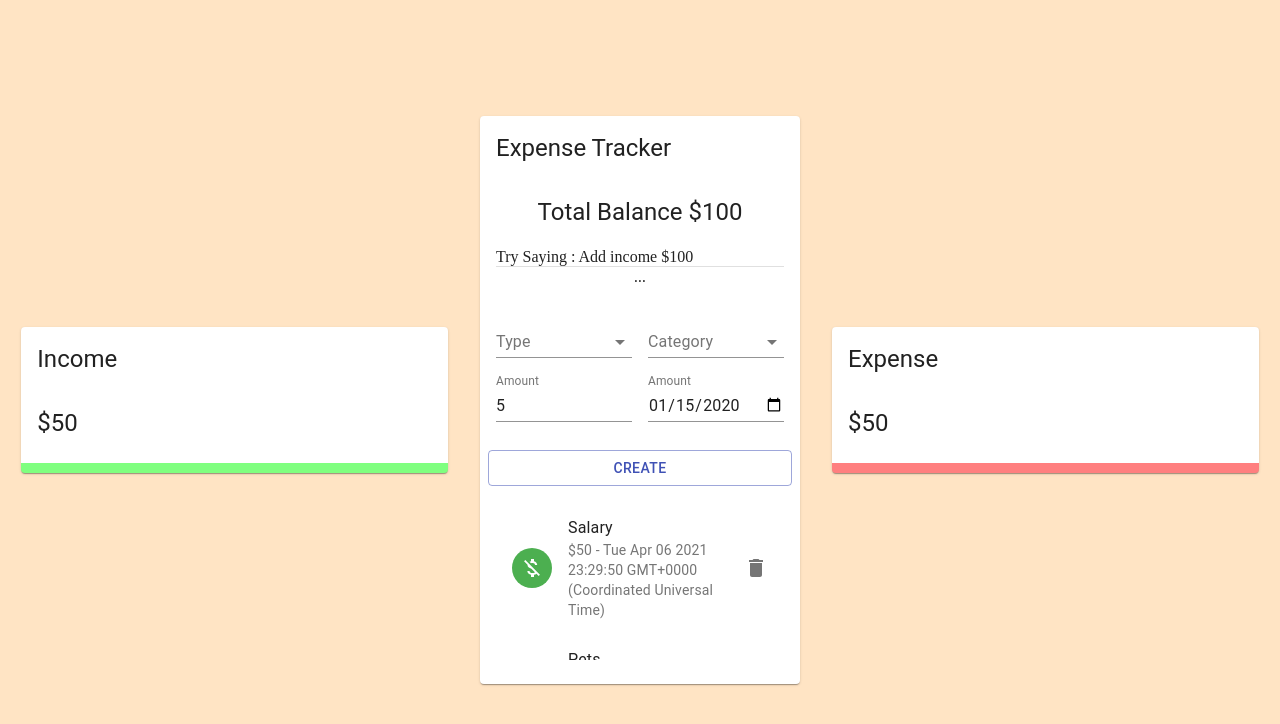
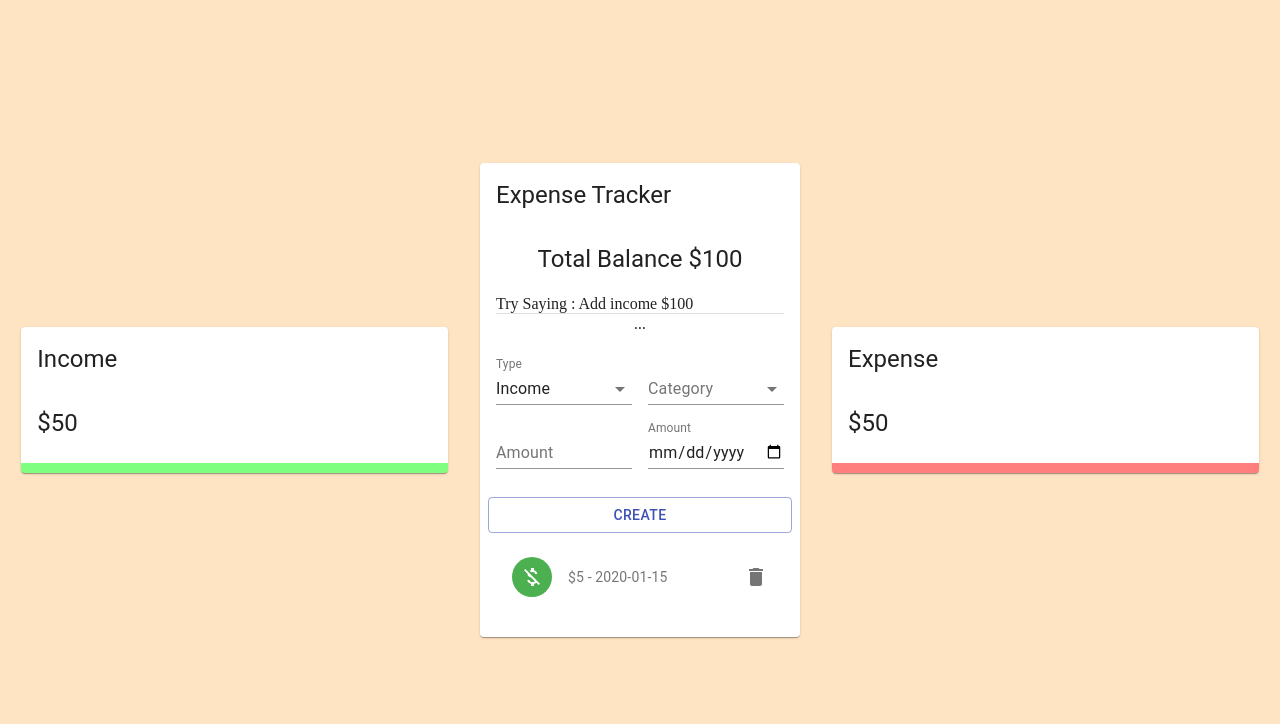
Before and after one commit to itsyashshah/Expense-Tracker, a React (Create React App) app: page / in a window 1280 px wide. Both pictures are taken after typing "5", "2020-01-15" into the empty fields and a click on the button "CREATE". Shown: the top 724 px of the page. Built offline with nearby package versions, Linux system fonts and the light colour scheme.

Commit message:
Allocated the context and crud for transcations

```diff
--- a/src/components/Main/Form/Form.jsx
+++ b/src/components/Main/Form/Form.jsx
@@ -1,6 +1,10 @@
-import React, {useState} from 'react'
+import React, {useState, useContext} from 'react'
 import  {TextField, Typography, Grid, Button, FormControl, InputLabel, Select, MenuItem} from '@material-ui/core'
 import useStyles from './styles'
+
+import {v4 as uuidv4} from 'uuid'
+
+import {ExpenseTrackerContext} from '../../../context/context'
 
 const initialState = {
     amount: '',
@@ -11,6 +15,17 @@
 const Form = () => {
     const classes = useStyles();
     const [formData, setFormData] = useState(initialState);
+    const {addTransaction}= useContext(ExpenseTrackerContext);
+
+    const createTransaction = () => {
+        const transaction = {...formData, amount: Number(formData.amount), id: uuidv4()}
+
+        addTransaction(transaction)
+        setFormData(initialState)
+
+    }
+
+    console.log(formData)
     return (
         <Grid container spacing={2}>
             <Grid item xs={12}>
@@ -21,7 +36,7 @@
             <Grid item xs={6}>
                 <FormControl fullWidth>
                     <InputLabel>Type</InputLabel>
-                    <Select>
+                    <Select value = {formData.type} onChange={(e) => setFormData({...formData, type: e.target.value})}>
                         <MenuItem value="Income"> Income</MenuItem>
                         <MenuItem value="Expense"> Expense</MenuItem>
                     </Select>
@@ -30,7 +45,7 @@
             <Grid item xs={6}>
                 <FormControl fullWidth>
                     <InputLabel>Category</InputLabel>
-                    <Select>
+                    <Select value = {formData.category} onChange={(e) => setFormData({...formData, category: e.target.value})}>
                         <MenuItem value="business">
                             Business
                         </MenuItem>
@@ -39,12 +54,12 @@
                 </FormControl>
             </Grid>
             <Grid item xs={6}>
-                <TextField type="number" label="Amount" fullWidth />
+                <TextField type="number" label="Amount" fullWidth  value={formData.amount} onChange={(e) => setFormData({...formData, amount: e.target.value})} />
             </Grid>
             <Grid item xs={6}>
-                <TextField type="date" label="Amount" fullWidth />
+                <TextField type="date" label="Amount" fullWidth value={formData.date} onChange={(e) => setFormData({...formData, date: e.target.value})} />
             </Grid>
-            <Button className={classes.button} variant="outlined" color="primary" fullWidth>Create</Button>
+            <Button className={classes.button} variant="outlined" color="primary" fullWidth onClick={createTransaction}>Create</Button>
         </Grid>
     )
 }
--- a/src/components/Main/List/List.jsx
+++ b/src/components/Main/List/List.jsx
@@ -10,12 +10,7 @@
   const globalState = useContext(ExpenseTrackerContext);
 
   console.log(globalState);
-//   const { transactions, deleteTransaction } = useContext(ExpenseTrackerContext);
-const transactions = [
-    {id: 1, type:"Income", category:"Salary", amount:50, date: new Date()},
-    {id: 2, type:"Expense", category:"Pets", amount:50, date: new Date()},
-    {id: 3, type:"Income", category:"Business", amount:150, date: new Date()},
-]
+  const { transactions, deleteTransaction } = useContext(ExpenseTrackerContext);
 
   return (
     <MUIList dense={false} className={classes.list}>
@@ -29,7 +24,7 @@
             </ListItemAvatar>
             <ListItemText primary={transaction.category} secondary={`$${transaction.amount} - ${transaction.date}`} />
             <ListItemSecondaryAction>
-              <IconButton edge="end" aria-label="delete" onClick=" ">
+              <IconButton edge="end" aria-label="delete" onClick={() => deleteTransaction(transaction.id)}>
                 <Delete />
               </IconButton>
             </ListItemSecondaryAction>
--- a/src/context/context.js
+++ b/src/context/context.js
@@ -9,12 +9,14 @@
 
     //Action Creators
     const deleteTransaction = (id) => {dispatch({type: 'DELETE_TRANSACTION', payload: id})}
+    const addTransaction = (transaction) => {dispatch({type: 'ADD_TRANSACTION', payload: transaction})}
 
-    const addTransaction = (transaction) => {dispatch({type: 'ADD_TRANSACTION', payload: transaction})}
+    console.log(transactions)
     return (
         <ExpenseTrackerContext.Provider value={{
             deleteTransaction,
-            addTransaction
+            addTransaction,
+            transactions
         }}>
             {children}
         </ExpenseTrackerContext.Provider>
```
